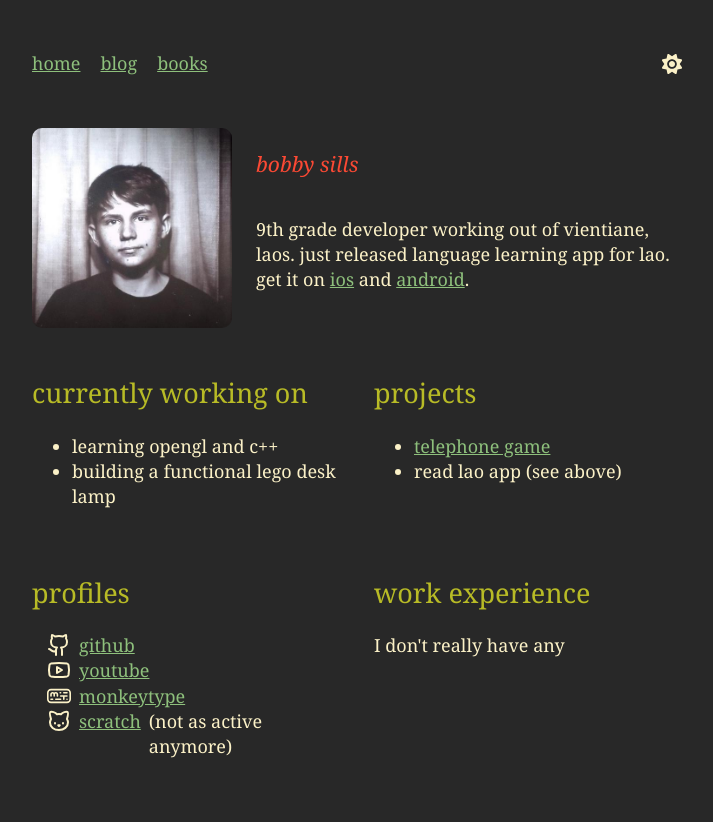
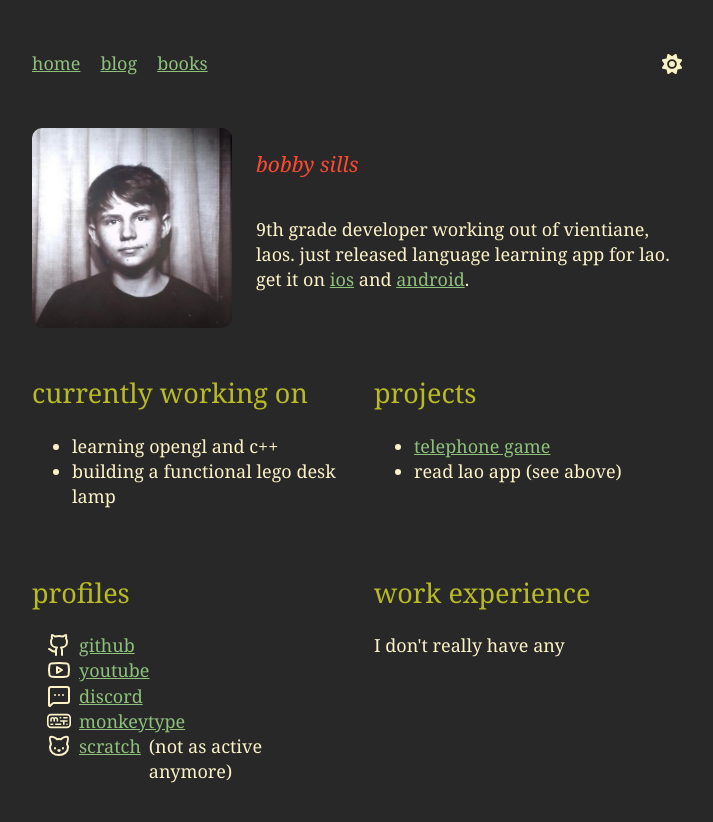
Before and after one commit to bobby-sills/bobby-sills.github.io, a Svelte app: page / in a window 1280 px wide. Shown: the top 822 px of the page, without its empty margins (278-991 px from the left). Before the commit the page ends 801 px from the top, so only its background shows below. Built offline with nearby package versions, Linux system fonts and the light colour scheme.

Commit message:
added discord to bio

```diff
--- a/src/Home.svelte
+++ b/src/Home.svelte
@@ -106,6 +106,26 @@
 						width="24"
 						height="24"
 						viewBox="0 0 24 24"
+						fill="none"
+						stroke="currentColor"
+						stroke-width="2"
+						stroke-linecap="round"
+						stroke-linejoin="round"
+						class="lucide lucide-message-square-more-icon lucide-message-square-more"
+						><path
+							d="M22 17a2 2 0 0 1-2 2H6.828a2 2 0 0 0-1.414.586l-2.202 2.202A.71.71 0 0 1 2 21.286V5a2 2 0 0 1 2-2h16a2 2 0 0 1 2 2z"
+						/><path d="M12 11h.01" /><path d="M16 11h.01" /><path
+							d="M8 11h.01"
+						/></svg
+					>
+					<a href="https://discord.com/users/1091870234044018809">discord</a>
+				</li>
+				<li style:display="flex" style:alignItems="center" style:gap="8px">
+					<svg
+						xmlns="http://www.w3.org/2000/svg"
+						width="24"
+						height="24"
+						viewBox="0 0 24 24"
 						fill="currentColor"
 						><path
 							fill="currentColor"
```
Lines whose indentation alone changed are shown as unchanged.
